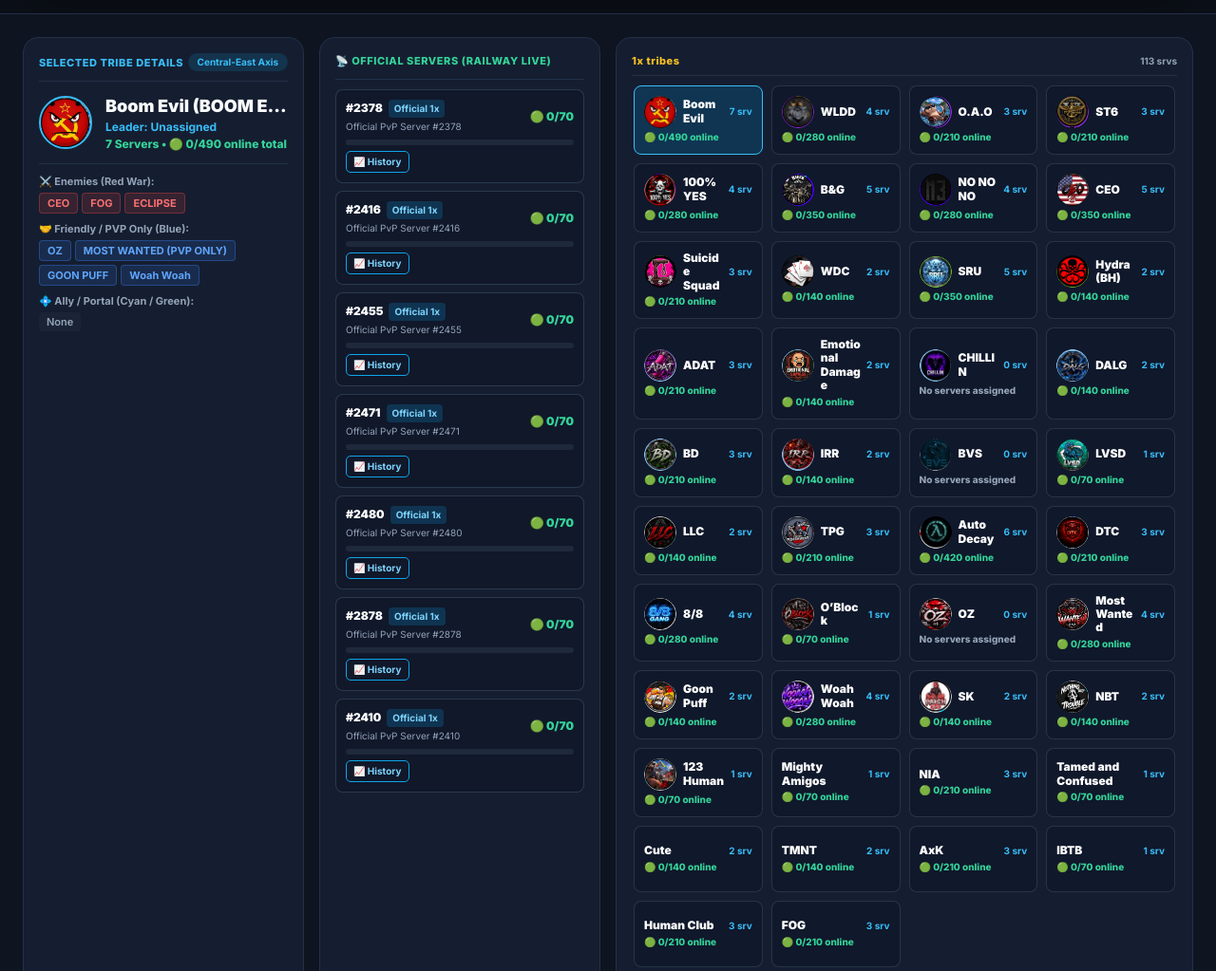
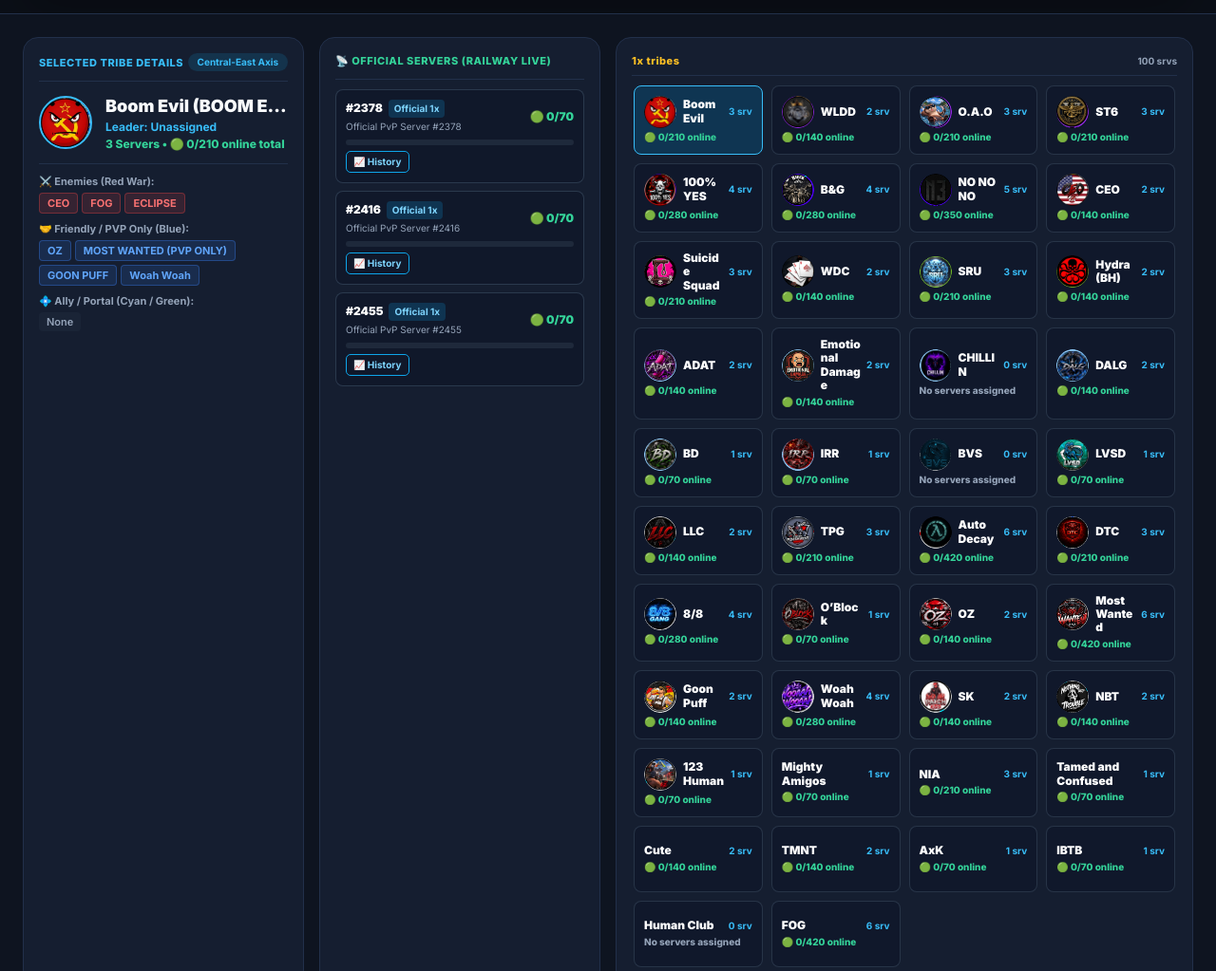
Before and after one commit to abdelchaki55-crypto/web-mapa, a plain HTML site: page index.html in a window 1280 px wide. Shown: the part 1063-2086 px from the top of the page at 95% size. Drawn offline with nearby package versions, Linux system fonts and the light colour scheme; no server answers.

Commit message:
Replace tribe server assignments with owner's updated roster and retire legacy local overrides

```diff
--- a/index.html
+++ b/index.html
@@ -272,7 +272,7 @@
         alias: 'BOOM EVIL',
         bloc: 'Central-East Axis',
         crown: true,
-        defaultServers: ['2378', '2416', '2455', '2471', '2480', '2878', '2410'],
+        defaultServers: ["2378", "2416", "2455"],
         enemies: ['CEO', 'FOG', 'ECLIPSE'],
         friendly: ['OZ', 'MOST WANTED (PVP ONLY)', 'GOON PUFF', 'Woah Woah'],
         allies: []
@@ -282,7 +282,7 @@
         alias: 'WLDD',
         bloc: 'Purple South Coalition (SUR)',
         crown: true,
-        defaultServers: ['2379', '2779', '2587', '2463'],
+        defaultServers: ["2379", "2397"],
         enemies: [],
         friendly: ['OBLOCK'],
         allies: ['ST6', 'O.A.O', 'Sabagge Portal'],
@@ -293,7 +293,7 @@
         alias: 'OaO',
         bloc: 'Purple South Coalition (SUR)',
         crown: false,
-        defaultServers: ['2175', '2513', '2491'],
+        defaultServers: ["2175", "2491", "2513"],
         enemies: [],
         friendly: [],
         allies: ['ST6', 'WLDD', 'Sabagge Portal']
@@ -303,7 +303,7 @@
         alias: 'ST6',
         bloc: 'Purple South Coalition (SUR)',
         crown: false,
-        defaultServers: ['2409', '2736', '2548'],
+        defaultServers: ["2409", "2736", "2548"],
         enemies: [],
         friendly: [],
         allies: ['WLDD', 'O.A.O', 'Sabagge Portal'],
@@ -314,7 +314,7 @@
         alias: '100%YES',
         bloc: 'Sabagge Cabagge 2',
         crown: true,
-        defaultServers: ['2391', '2468', '2582', '2406'],
+        defaultServers: ["2391", "2411", "2468", "2582"],
         enemies: ['CEO'],
         friendly: [],
         allies: ['N3', 'BNG', 'South Portal'],
@@ -325,7 +325,7 @@
         alias: 'B&G',
         bloc: 'Sabagge Cabagge 2',
         crown: false,
-        defaultServers: ['2142', '2412', '2452', '2572', '2870'],
+        defaultServers: ["2142", "2412", "2452", "2572"],
         enemies: [],
         friendly: ['CEO'],
         allies: ['CEO', 'N3', '100% YES', 'South Portal'],
@@ -336,7 +336,7 @@
         alias: 'NO NO NO',
         bloc: 'Sabagge Cabagge 2',
         crown: false,
-        defaultServers: ['2148', '2748', '2537', '2447'],
+        defaultServers: ["2148", "2748", "2537", "2447", "2867"],
         enemies: [],
         friendly: [],
         allies: ['100% YES', 'BNG', 'South Portal'],
@@ -347,7 +347,7 @@
         alias: 'CEO',
         bloc: 'Central Power',
         crown: true,
-        defaultServers: ['2392', '2394', '2406', '2488', '2865'],
+        defaultServers: ["2392", "2865"],
         enemies: ['Boom Evil', 'TPG', '100% YES', 'OBLOCK'],
         friendly: ['LLC', 'BCS (PVP ONLY)', '8/8', 'BNG'],
         allies: ['AUTO DECAY', 'BNG'],
@@ -358,7 +358,7 @@
         alias: 'SUICIDE SQUAD',
         bloc: 'BCS Hexagon Coalition',
         crown: true,
-        defaultServers: ['2157', '2403', '2585'],
+        defaultServers: ["2157", "2585", "2403"],
         enemies: ['FTA (Block)'],
         friendly: ['CEO (PVP ONLY)'],
         allies: ['WDC', 'SRU', 'Hydra'],
@@ -368,7 +368,7 @@
         name: 'WDC',
         bloc: 'BCS Hexagon Coalition',
         crown: false,
-        defaultServers: ['2431', '2578'],
+        defaultServers: ["2578", "2431"],
         enemies: ['FTA (Block)'],
         friendly: ['CEO (PVP ONLY)'],
         allies: ['SUICIDE SQUAD', 'SRU', 'Hydra'],
@@ -378,7 +378,7 @@
         name: 'SRU',
         bloc: 'BCS Hexagon Coalition',
         crown: false,
-        defaultServers: ['2232', '2525', '2461', '2401', '2616'],
+        defaultServers: ["2232", "2461", "2589"],
         enemies: ['FTA (Block)'],
         friendly: ['CEO (PVP ONLY)'],
         allies: ['SUICIDE SQUAD', 'WDC', 'Hydra'],
@@ -388,7 +388,7 @@
         name: 'Hydra (BH)',
         bloc: 'BCS Hexagon Coalition',
         crown: false,
-        defaultServers: ['2485', '2594'],
+        defaultServers: ["2485", "2594"],
         enemies: ['FTA (Block)'],
         friendly: ['CEO (PVP ONLY)'],
         allies: ['SUICIDE SQUAD', 'WDC', 'SRU'],
@@ -398,7 +398,7 @@
         name: 'ADAT',
         bloc: 'FTA Coalition',
         crown: false,
-        defaultServers: ['2421', '2451', '2884'],
+        defaultServers: ["2421", "2451"],
         enemies: ['BCS (Block)'],
         friendly: [],
         allies: ['ED', 'CHILLIN', 'DALG', 'BD', 'IRR']
@@ -408,7 +408,7 @@
         alias: 'Emotional Damage',
         bloc: 'FTA Coalition',
         crown: false,
-        defaultServers: ['2035', '2466'],
+        defaultServers: ["2035", "2466"],
         enemies: ['BCS (Block)'],
         friendly: [],
         allies: ['ADAT', 'CHILLIN', 'DALG', 'BD', 'IRR']
@@ -427,7 +427,7 @@
         name: 'DALG',
         bloc: 'FTA Coalition',
         crown: false,
-        defaultServers: ['2350', '2449'],
+        defaultServers: ["2350", "2449"],
         enemies: ['BCS (Block)'],
         friendly: [],
         allies: ['ADAT', 'ED', 'CHILLIN', 'BD', 'IRR']
@@ -436,7 +436,7 @@
         name: 'BD',
         bloc: 'FTA Coalition',
         crown: false,
-        defaultServers: ['2135', '2474', '2667'],
+        defaultServers: ["2135"],
         enemies: ['BCS (Block)'],
         friendly: [],
         allies: ['ADAT', 'ED', 'CHILLIN', 'DALG', 'IRR']
@@ -445,7 +445,7 @@
         name: 'IRR',
         bloc: 'FTA Coalition',
         crown: false,
-        defaultServers: ['2183', '2615'],
+        defaultServers: ["2615"],
         enemies: ['BCS (Block)'],
         friendly: [],
         allies: ['ADAT', 'ED', 'CHILLIN', 'DALG', 'BD']
@@ -464,7 +464,7 @@
         name: 'LVSD',
         bloc: 'Northwest',
         crown: false,
-        defaultServers: ['2607'],
+        defaultServers: ["2607"],
         enemies: [],
         friendly: ['BVS'],
         allies: []
@@ -473,7 +473,7 @@
         name: 'LLC',
         bloc: 'West',
         crown: false,
-        defaultServers: ['2376', '2573'],
+        defaultServers: ["2376", "2573"],
         enemies: [],
         friendly: ['CEO'],
         allies: [],
@@ -483,7 +483,7 @@
         name: 'TPG',
         bloc: 'West',
         crown: false,
-        defaultServers: ['2405', '2604', '2800'],
+        defaultServers: ["2405", "2604", "2800"],
         enemies: ['CEO'],
         friendly: [],
         allies: ['AUTO DECAY']
@@ -492,7 +492,7 @@
         name: 'Auto Decay',
         bloc: 'West',
         crown: false,
-        defaultServers: ['2377', '2456', '2460', '2565', '2581', '2872'],
+        defaultServers: ["2377", "2456", "2460", "2565", "2581", "2872"],
         enemies: [],
         friendly: [],
         allies: ['TPG', 'CEO'],
@@ -502,7 +502,7 @@
         name: 'DTC',
         bloc: 'Center-South',
         crown: false,
-        defaultServers: ['2404', '2614', '2906'],
+        defaultServers: ["2404", "2614", "2906"],
         enemies: [],
         friendly: [],
         allies: [],
@@ -512,7 +512,7 @@
         name: '8/8',
         bloc: 'Center-South',
         crown: false,
-        defaultServers: ['2400', '2487', '2617', '2890'],
+        defaultServers: ["2400", "2487", "2617", "2890"],
         enemies: [],
         friendly: ['CEO'],
         allies: []
@@ -522,7 +522,7 @@
         alias: "O'Block",
         bloc: 'Center-South',
         crown: false,
-        defaultServers: ['2396'],
+        defaultServers: ["2413"],
         enemies: ['CEO'],
         friendly: ['WLDD'],
         allies: [],
@@ -532,7 +532,7 @@
         name: 'OZ',
         bloc: 'North-East',
         crown: false,
-        defaultServers: [],
+        defaultServers: ["2611", "2419"],
         enemies: [],
         friendly: ['Boom Evil', 'MOST WANTED'],
         allies: [],
@@ -542,7 +542,7 @@
         name: 'Most Wanted',
         bloc: 'North-East',
         crown: false,
-        defaultServers: ['2397', '2407', '2535', '2577'],
+        defaultServers: ["2134", "2163", "2398", "2407", "2588", "2876"],
         enemies: [],
         friendly: ['Boom Evil (PVP ONLY)', 'OZ'],
         allies: [],
@@ -552,7 +552,7 @@
         name: 'Goon Puff',
         bloc: 'East',
         crown: false,
-        defaultServers: ['2382', '2593'],
+        defaultServers: ["2382", "2593"],
         enemies: [],
         friendly: ['Boom Evil'],
         allies: []
@@ -561,7 +561,7 @@
         name: 'Woah Woah',
         bloc: 'East',
         crown: false,
-        defaultServers: ['2011', '2385', '2386', '2540'],
+        defaultServers: ["2011", "2385", "2540", "2386"],
         enemies: [],
         friendly: ['Boom Evil'],
         allies: []
@@ -570,7 +570,7 @@
         name: 'SK',
         bloc: 'Southeast',
         crown: false,
-        defaultServers: ['2125', '2435'],
+        defaultServers: ["2125", "2435"],
         enemies: [],
         friendly: [],
         allies: ['NBT']
@@ -579,7 +579,7 @@
         name: 'NBT',
         bloc: 'Southeast',
         crown: false,
-        defaultServers: ['2399', '2591'],
+        defaultServers: ["2399", "2591"],
         enemies: [],
         friendly: [],
         allies: ['SK', '123 Human'],
@@ -589,7 +589,7 @@
         name: '123 Human',
         bloc: 'Independent',
         crown: false,
-        defaultServers: ['2249'],
+        defaultServers: ["2249"],
         enemies: [],
         friendly: [],
         allies: ['NBT'],
@@ -599,7 +599,7 @@
         name: 'Mighty Amigos',
         bloc: 'Independent',
         crown: false,
-        defaultServers: ['2583'],
+        defaultServers: ["2583"],
         enemies: [],
         friendly: [],
         allies: []
@@ -608,7 +608,7 @@
         name: 'NIA',
         bloc: 'Independent',
         crown: false,
-        defaultServers: ['2381', '2443', '2905'],
+        defaultServers: ["2381", "2443", "2905"],
         enemies: ['FOG', 'ECLIPSE'],
         friendly: ['IBTB', 'Kid Squad', 'SRU'],
         allies: ['Emotional Damage', 'Goon Puff', 'BVS', 'SOUL']
@@ -617,7 +617,7 @@
         name: 'Tamed and Confused',
         bloc: 'Independent',
         crown: false,
-        defaultServers: ['2866'],
+        defaultServers: ["2866"],
         enemies: [],
         friendly: [],
         allies: []
@@ -627,7 +627,7 @@
         offMap: true,
         bloc: 'Radar / Off-Map',
         crown: false,
-        defaultServers: ['2162', '2570'],
+        defaultServers: ["2162", "2570"],
         enemies: [],
         friendly: [],
         allies: []
@@ -637,7 +637,7 @@
         offMap: true,
         bloc: 'Radar / Off-Map',
         crown: false,
-        defaultServers: ['2315', '2611'],
+        defaultServers: ["2315", "2611"],
         enemies: [],
         friendly: [],
         allies: []
@@ -647,7 +647,7 @@
         offMap: true,
         bloc: 'Radar / Off-Map',
         crown: false,
-        defaultServers: ['2396', '2575', '2877'],
+        defaultServers: ["2396"],
         enemies: [],
         friendly: [],
         allies: []
@@ -657,7 +657,7 @@
         offMap: true,
         bloc: 'Radar / Off-Map',
         crown: false,
-        defaultServers: ['2018'],
+        defaultServers: ["2018"],
         enemies: [],
         friendly: [],
         allies: []
@@ -667,7 +667,7 @@
         offMap: true,
         bloc: 'Radar / Off-Map',
         crown: false,
-        defaultServers: ['2163', '2413', '2588'],
+        defaultServers: [],
         enemies: [],
         friendly: [],
         allies: []
@@ -677,7 +677,7 @@
         offMap: true,
         bloc: 'Radar / Off-Map',
         crown: false,
-        defaultServers: ['2078', '2353', '2408'],
+        defaultServers: ["2408", "2353", "2448", "2584", "2618", "2477"],
         enemies: ['NIA', 'Boom Evil'],
         friendly: [],
         allies: []
@@ -741,7 +741,7 @@
     }
 
     function getTribeServers(id) {
-      const saved = localStorage.getItem('rn_servers_v3_' + id);
+      const saved = localStorage.getItem('rn_servers_v4_' + id);
       if (saved !== null) {
         try {
           const parsed = JSON.parse(saved);
@@ -753,7 +753,7 @@
 
     function setTribeServers(id, list) {
       const clean = [...new Set(list.map(s => String(s).trim()).filter(Boolean))];
-      localStorage.setItem('rn_servers_v3_' + id, JSON.stringify(clean));
+      localStorage.setItem('rn_servers_v4_' + id, JSON.stringify(clean));
       renderQuickTrackedList();
       if (currentTribe === id) window.selectTribe(id);
     }
```
